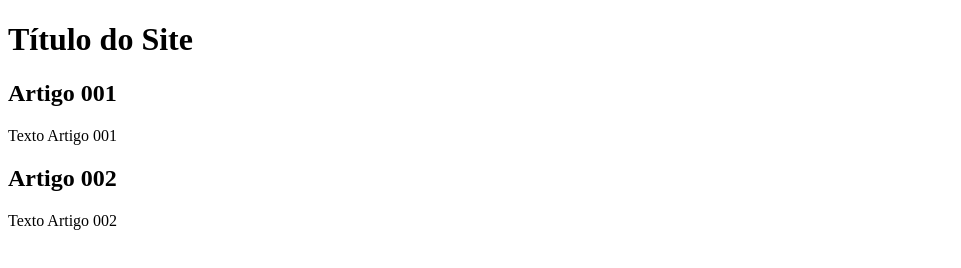
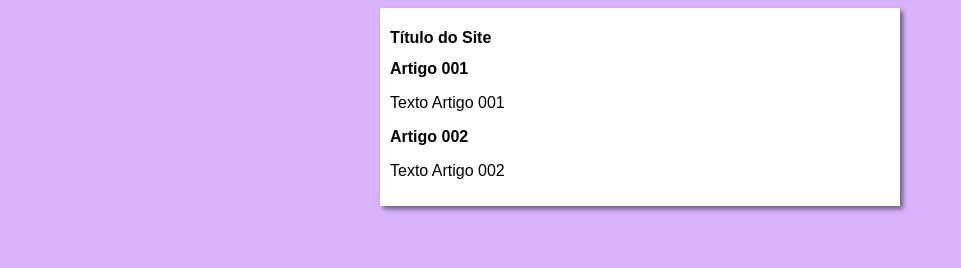
Before and after one commit to ohenriquesa/projeto-site, a plain HTML site: page index.html in a window 1280 px wide. Shown: the whole page, without its empty margins (0-961 px from the left). Drawn offline with Linux system fonts and the light colour scheme.

Commit message:
iniciei o design

```diff
--- /dev/null
+++ b/estilos/style.css
@@ -0,0 +1,18 @@
+* {
+font-family: Arial, Helvetica, sans-serif;
+font-size: 16px;
+}
+
+body {
+    background-color: rgb(218, 179, 255);
+
+}
+
+main {
+    background-color: white;
+    width: 500px;
+    margin: auto;
+    padding: 10px;
+    box-shadow: 3px 3px 5px rgba(0, 0, 0, 0.512);
+
+}
--- a/index.html
+++ b/index.html
@@ -4,6 +4,7 @@
     <meta charset="UTF-8">
     <meta name="viewport" content="width=device-width, initial-scale=1.0">
     <title>Título do SIte</title>
+    <link rel="stylesheet" href="estilos/style.css">
 </head>
 <body>
     <Main>
```
